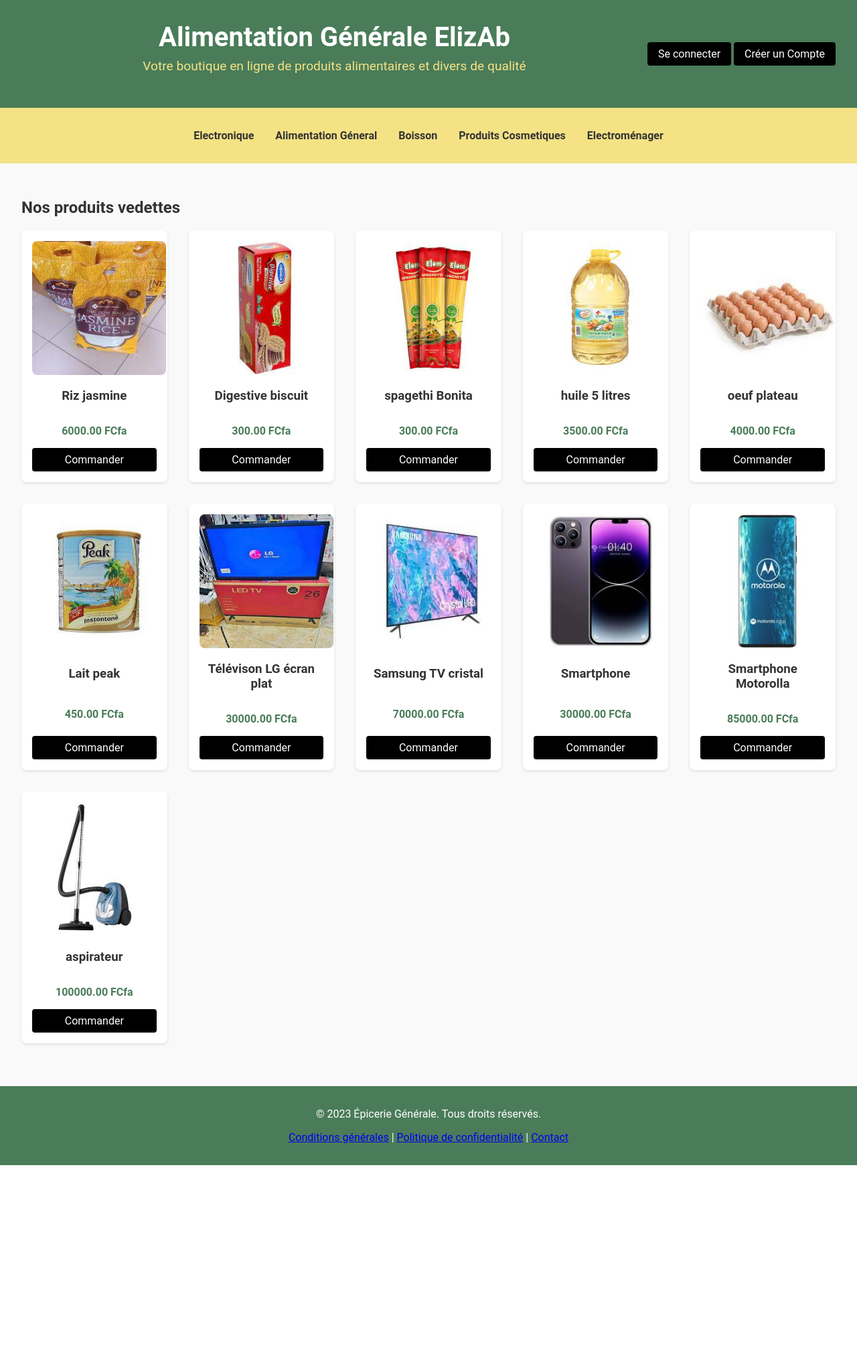
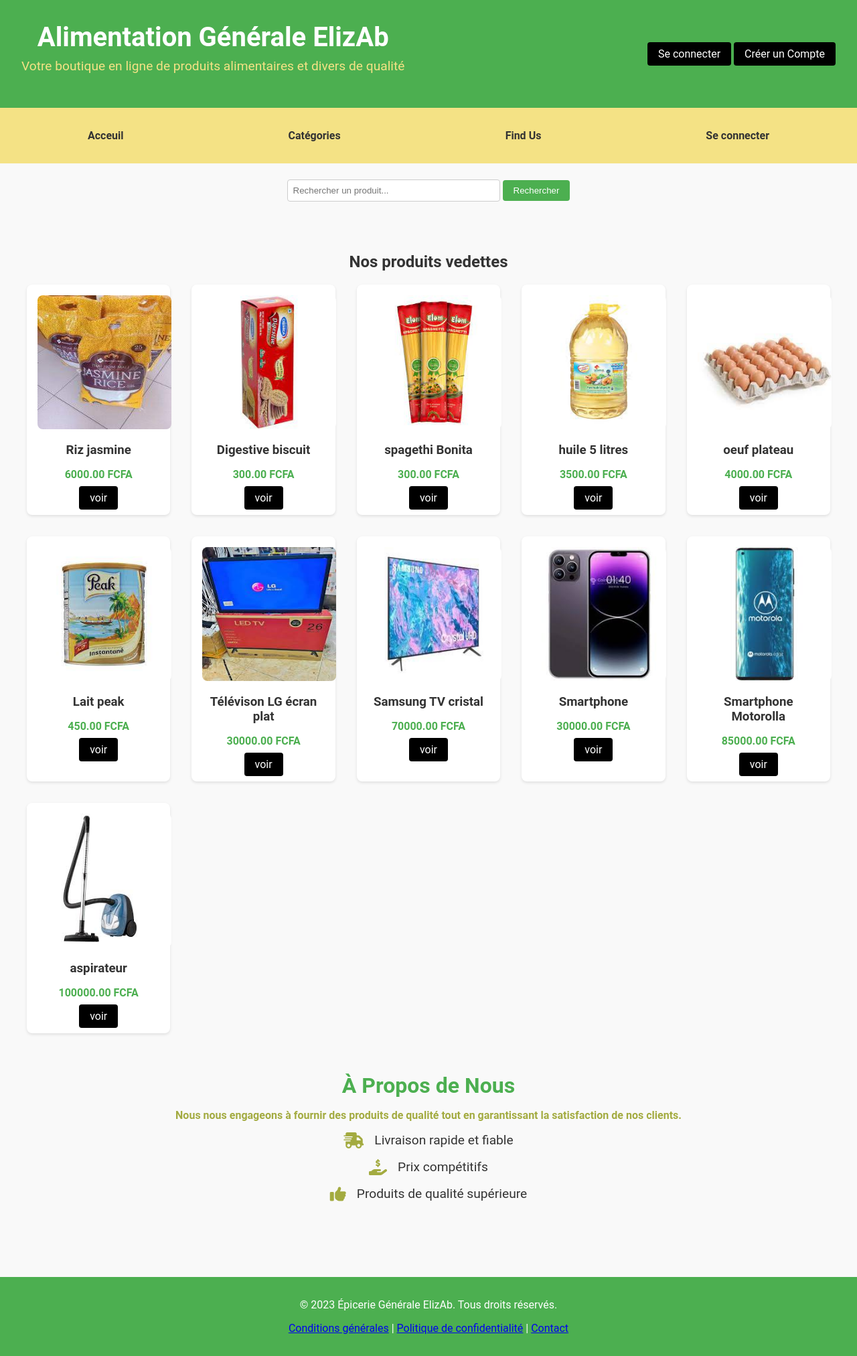
Before and after one commit to hatealx/DjangoOnlineStore, a Django app: page /store/ in a window 1280 px wide. Shown: the whole page at 67% size. Before the commit the page ends 1740 px from the top, so only its background shows below. Run offline with Django 5.2, Linux system fonts and the light colour scheme; data comes from the database, SQL or seed files in the repository; both versions use the stored data as it was after the commit.

Commit message:
I now displayed the feature products dynamically from the database by adding a featured field to the product model now improved the appbar of the products pages and implenting a search feature

```diff
--- a/store/models.py
+++ b/store/models.py
@@ -20,6 +20,8 @@
     category = models.ForeignKey(Category, on_delete=models.SET_NULL, null=True, blank=True)  # Product category
     date_added = models.DateTimeField(auto_now_add=True)  # When the product was added
     stock = models.PositiveIntegerField(default=0)  # Product stock
+    featured = models.BooleanField(default=False)
 
     def __str__(self):
+
         return self.name
--- a/store/static/css/base.css
+++ b/store/static/css/base.css
@@ -1,5 +1,5 @@
 :root {
-    --primary-color: #4a7c59;
+    --primary-color: #4caf50;
     --secondary-color: #f4e285;
     --text-color: #333;
     --background-color: #f9f9f9;
--- a/store/static/css/home.css
+++ b/store/static/css/home.css
@@ -1,5 +1,5 @@
 :root {
-  --primary-color: #4a7c59;
+  --primary-color: #4caf50;
   --secondary-color: #f4e285;
   --text-color: #333;
   --background-color: #f9f9f9;
@@ -20,31 +20,19 @@
   background-color: var(--primary-color);
   color: white;
   padding: 2rem;
-  text-align: center;
   display: flex;
   justify-content: space-between;
   align-items: center;
   flex-wrap: wrap;
 }
 
-
-
-
-
-
-
-
-
-
 .header-content {
   text-align: center;
-  flex: 1;
 }
 
 header h1 {
   margin: 0;
   font-size: 2.5rem;
-  color: #fff;
 }
 
 header p {
@@ -66,70 +54,95 @@
   list-style-type: none;
   padding: 0;
   display: flex;
-  justify-content: center;
-  flex-wrap: wrap;
+  justify-content: space-around;
 }
 
 nav ul li {
-  margin: 0.5rem 1rem;
+  position: relative;
+  display: inline-block;
 }
 
 nav ul li a {
   color: var(--text-color);
   text-decoration: none;
+  padding: 0.5rem 1rem;
+  display: block;
   font-weight: bold;
+}
+
+nav ul li a:hover {
+  background-color: var(--primary-color);
+  color: white;
+}
+
+.dropdown-content {
+  display: none;
+  position: absolute;
+  background-color: var(--background-color);
+  box-shadow: 0px 8px 16px rgba(0,0,0,0.2);
+  z-index: 1;
+  min-width: 160px;
+}
+
+.dropdown-content a {
+  color: var(--text-color);
+  padding: 12px 16px;
+  text-decoration: none;
+  display: block;
+}
+
+.dropdown-content a:hover {
+  background-color: var(--highlight-color);
+}
+
+.dropdown:hover .dropdown-content {
+  display: block;
 }
 
 
 
 
-
-
-
-
-
-.category-filter {
-  width: 200px;
-  float: left;
-  margin-right: 20px;
-  background-color: #f9f9f9;
-  padding: 1rem;
-  border-radius: 8px;
+.product-search {
+  text-align: center;
+  margin: 1.5rem 0;
 }
 
-.category-filter h3 {
-  font-size: 1.5rem;
-  margin-bottom: 1rem;
+.product-search form {
+  display: inline-block;
 }
 
-.category-filter ul {
-  list-style-type: none;
-  padding-left: 0;
+.product-search input[type="text"] {
+  padding: 0.5rem;
+  width: 300px;
+  border: 1px solid #ccc;
+  border-radius: 4px;
 }
 
-.category-filter ul li {
-  margin-bottom: 10px;
+.product-search button {
+  padding: 0.5rem 1rem;
+  background-color: var(--primary-color);
+  color: white;
+  border: none;
+  border-radius: 4px;
+  cursor: pointer;
 }
 
-.category-filter ul li a {
-  color: #4a7c59;
-  text-decoration: none;
-}
-
-.category-filter ul li a:hover {
-  text-decoration: underline;
+.product-search button:hover {
+  background-color: var(--highlight-color);
 }
 
 
 
 
-
-
-
 main {
-  max-width: 100%;
+  max-width: 1200px;
   margin: 0 auto;
   padding: 2rem;
+  background-color: var(--background-color);
+}
+
+.featured-products {
+  text-align: center;
 }
 
 .product-grid {
@@ -145,12 +158,14 @@
   box-shadow: 0 2px 4px rgba(0,0,0,0.1);
   padding: 1rem;
   text-align: center;
-  display: flex;
-  flex-direction: column;
-  justify-content: space-between;
+  transition: transform 0.3s ease-in-out;
 }
 
-.product-card img {
+.product-card:hover {
+  transform: scale(1.05);
+}
+
+.product-image-container img {
   border-radius: 8px;
 }
 
--- a/store/templates/products.html
+++ b/store/templates/products.html
@@ -4,9 +4,8 @@
 <head>
     <meta charset="UTF-8">
     <meta name="viewport" content="width=device-width, initial-scale=1.0">
-    <title>Épicerie Générale - Votre boutique en ligne de produits alimentaires</title>
+    <title>Épicerie Générale ElizAb - Votre boutique en ligne</title>
     <link rel="stylesheet" href="{% static 'css/home.css' %}">
-    <!-- Add Font Awesome for icons (if not already included) -->
     <link rel="stylesheet" href="https://cdnjs.cloudflare.com/ajax/libs/font-awesome/6.4.0/css/all.min.css">
 </head>
 <body>
@@ -23,8 +22,6 @@
                     {% csrf_token %}
                     <button type="submit" class="btn btn-black">Se déconnecter</button>
                 </form>
-                <br>
-                <a href="{% url 'asetting' %}" class="btn btn-black">Paramètre de compte</a>
             {% else %}
                 <a href="{% url 'login' %}" class="btn btn-black">Se connecter</a>
                 <a href="{% url 'register' %}" class="btn btn-black">Créer un Compte</a>
@@ -34,13 +31,32 @@
 
     <nav>
         <ul>
-            {% for category in categories %}
-                <li>
-                    <a href="?category={{ category.id }}">{{ category.name }}</a>
-                </li>
-            {% endfor %}
+            <li><a href="{% url 'home' %}">Acceuil</a></li>
+            <li class="dropdown">
+                <a href="javascript:void(0)" class="dropbtn">Catégories</a>
+                <div class="dropdown-content">
+                    {% for category in categories %}
+                        <a href="?category={{ category.id }}">{{ category.name }}</a>
+                    {% endfor %}
+                </div>
+            </li>
+            <li><a href="">Find Us</a></li>
+            {% if request.user.is_authenticated %}
+                <li><a href="{% url 'asetting' %}">Paramètre de Compte</a></li>
+            {% else %}
+                <li><a href="{% url 'login' %}">Se connecter</a></li>
+            {% endif %}
         </ul>
     </nav>
+
+    <!-- Add search form for products -->
+    <section class="product-search">
+        <form method="GET" action="">
+            <input type="text" name="query" placeholder="Rechercher un produit..." value="{{ request.GET.query|default:'' }}">
+            <button type="submit">Rechercher</button>
+        </form>
+</section>
+
 
     <main>
         <section class="featured-products">
@@ -52,8 +68,8 @@
                             <img src="{{ product.image.url }}" alt="{{ product.name }}" width="200" height="200">
                         </div>
                         <h3>{{ product.name }}</h3>
-                        <p class="price">{{ product.price }} FCfa</p>
-                        <a href="{% url 'order_product' product.id %}" class="btn btn-black">Commander</a>
+                        <p class="price">{{ product.price }} FCFA</p>
+                        <a href="{% url 'order_product' product.id %}" class="btn btn-black">voir</a>
                     </div>
                 {% empty %}
                     <p>Aucun produit disponible dans cette catégorie.</p>
@@ -61,15 +77,20 @@
             </div>
         </section>
 
+        <section class="about-us">
+            <h2>À Propos de Nous</h2>
+            <p class="engagement">Nous nous engageons à fournir des produits de qualité tout en garantissant la satisfaction de nos clients.</p>
+            <ul class="features">
+                <li><i class="fas fa-shipping-fast"></i> Livraison rapide et fiable</li>
+                <li><i class="fas fa-hand-holding-usd"></i> Prix compétitifs</li>
+                <li><i class="fas fa-thumbs-up"></i> Produits de qualité supérieure</li>
+            </ul>
+        </section>
     </main>
 
     <footer>
-        <p>© 2023 Épicerie Générale. Tous droits réservés.</p>
-        <p>
-            <a href="/conditions-generales">Conditions générales</a> |
-            <a href="/politique-confidentialite">Politique de confidentialité</a> |
-            <a href="/contact">Contact</a>
-        </p>
+        <p>© 2023 Épicerie Générale ElizAb. Tous droits réservés.</p>
+        <p><a href="/conditions-generales">Conditions générales</a> | <a href="/politique-confidentialite">Politique de confidentialité</a> | <a href="/contact">Contact</a></p>
     </footer>
 </body>
 </html>
--- /dev/null
+++ b/store/templatetags/store_tags.py
@@ -0,0 +1,3 @@
+from django import template
+from ..models import Product
+register = template.Library()
--- a/store/views.py
+++ b/store/views.py
@@ -5,7 +5,11 @@
 from .forms import UserRegistrationForm
 
 def home(request):
-    return render(request, 'index.html')
+    featured_products = Product.objects.filter(featured=True).order_by('-date_added')[:8]
+    context = {'featured_products': featured_products}
+    return render(request, 'index.html', context=context)
+
+
 
 
 def store(request):
```
Also changed, not shown: store/static/css/index.css (+0 -24 lines), store/templates/index.html (+11 -46 lines), db.sqlite3, media/product_images/aspirarateur.jpeg (added), store/migrations/0004_product_featured.py (added), store/templatetags/__init__.py (added).
